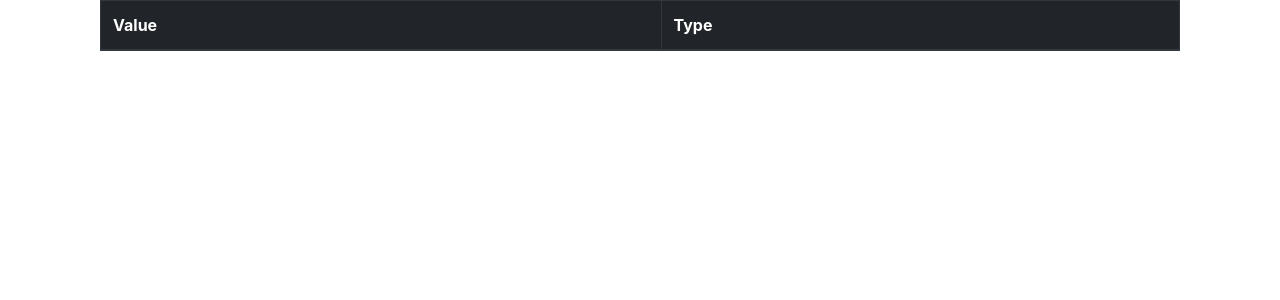
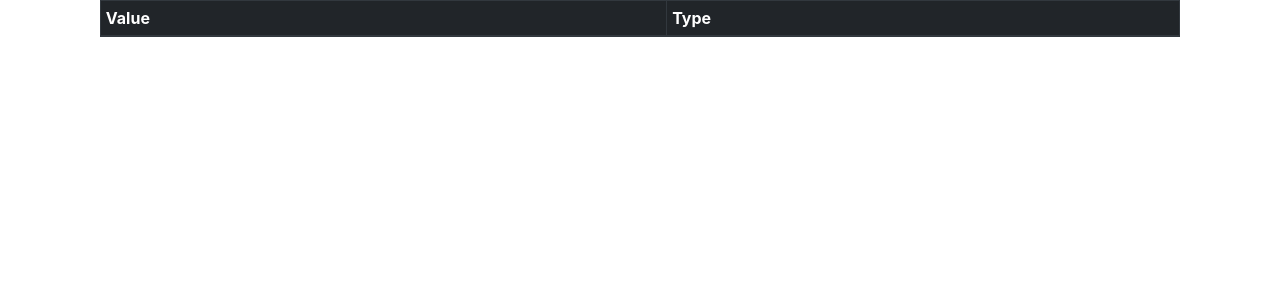
Before and after one commit to scrapinghub/webstruct-demo, a Python web app: template src/webstruct-demo/templates/groups.html in a window 1280 px wide. Shown: the part 54-354 px from the top of the page. Run offline with Jinja, Linux system fonts and the light colour scheme; the template is opened without the code that fills it, so the values that code supplies are empty; some libraries are stand-ins or nearby versions.

Commit message:
samller tables

```diff
--- a/src/webstruct-demo/templates/entities.html
+++ b/src/webstruct-demo/templates/entities.html
@@ -7,7 +7,7 @@
 
 {% macro render_entities_header() %}
     <div class="container">
-        <table class="table table-bordered">
+        <table class="table table-bordered table-sm">
           <thead class="thead-dark">
             <tr>
               <th scope="col">Value</th>
```
